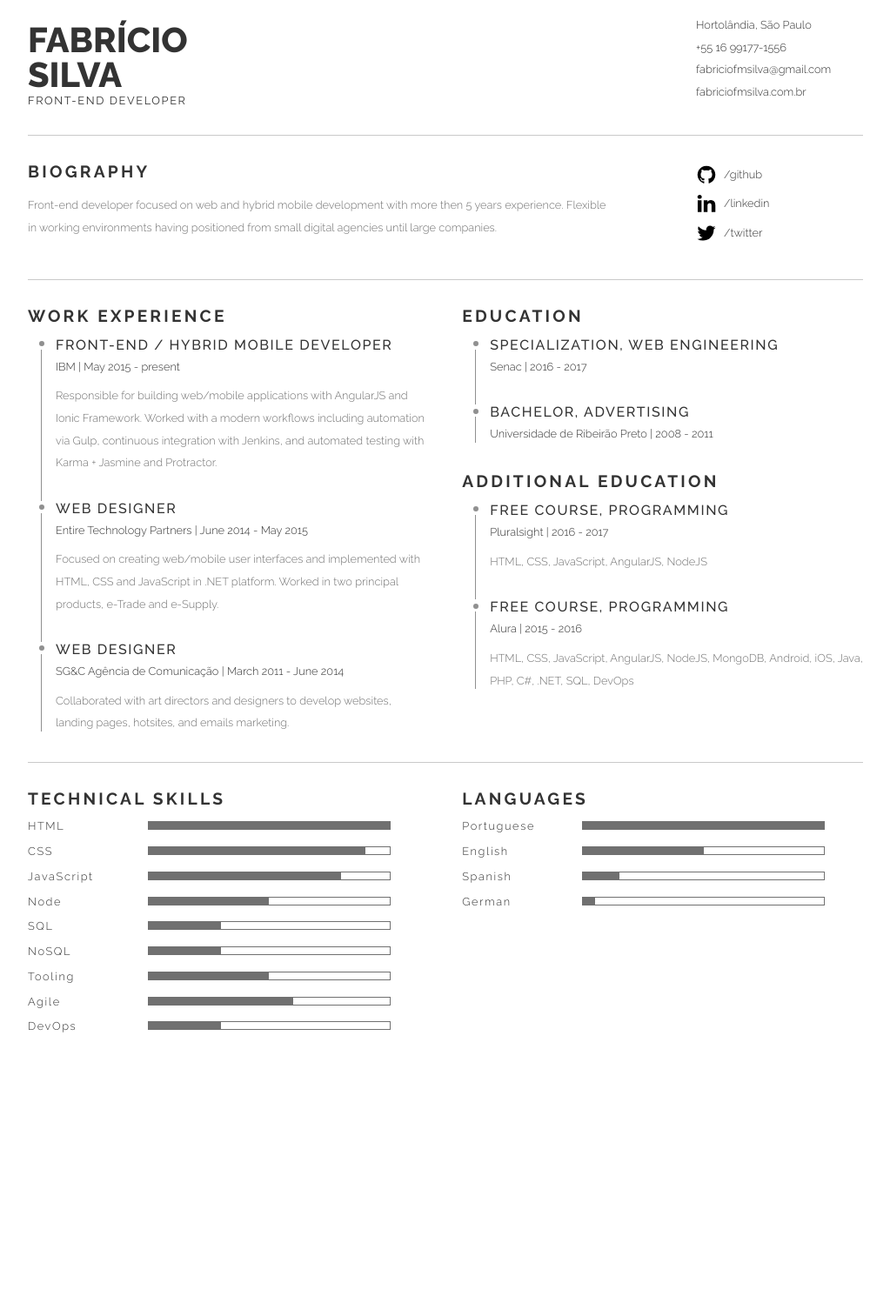
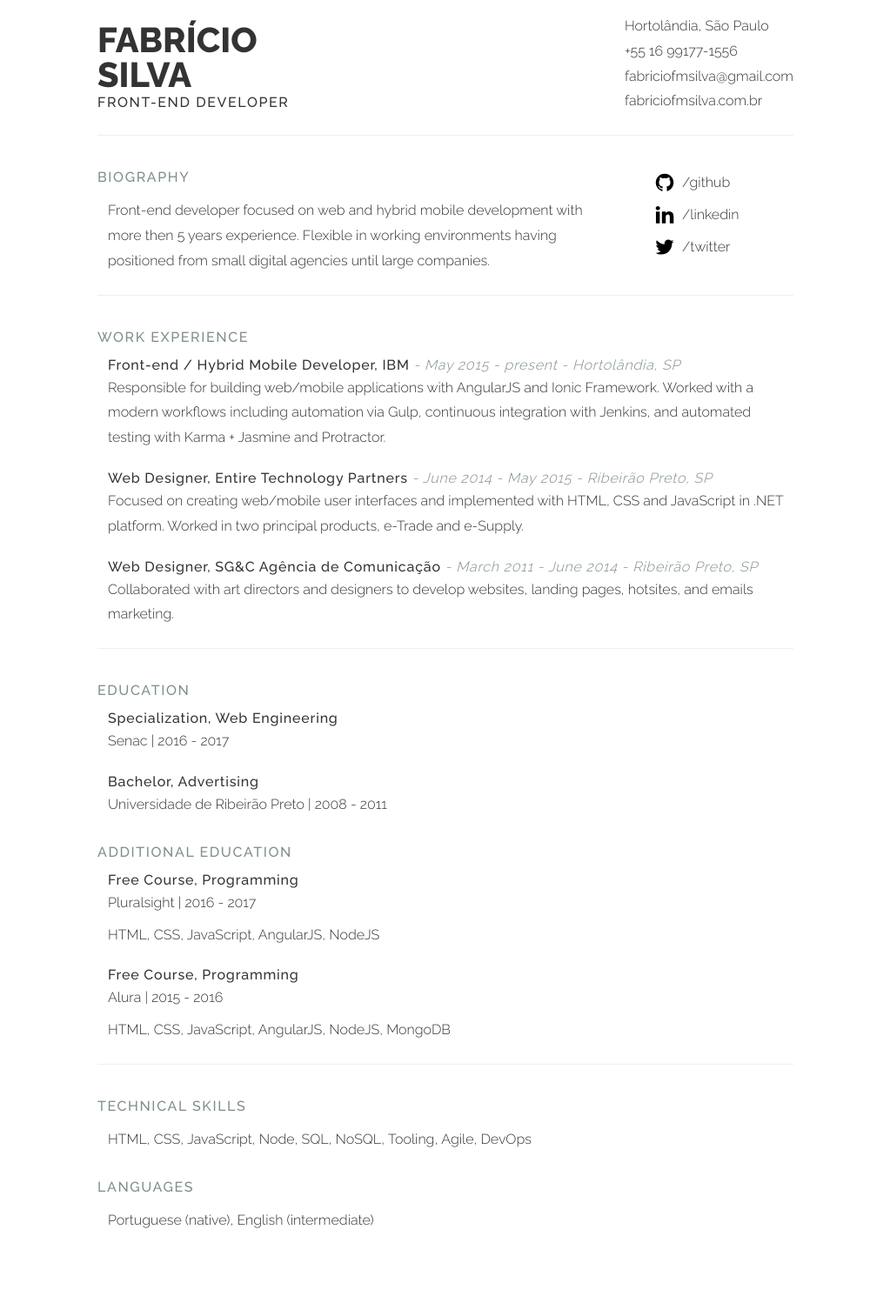
Before and after one commit to fabriciofmsilva/fabriciofmsilva.github.io, a Jekyll site: the page resume/index.html, which Jekyll copies as it is, in a window 1280 px wide. Shown: the whole page at 87% size, without its empty margins (128-1151 px from the left). Built offline with Jekyll 4.4.1, drawn with Linux system fonts in a browser that asks for light colours; before the commit the page ends 1264 px from its top, so only the background shows below that.

Commit message:
changed resume layout

```diff
--- a/resume/index.html
+++ b/resume/index.html
@@ -10,189 +10,6 @@
 <meta name="viewport" content="width=device-width">
 <!-- CSS Stylesheet -->
 <link rel="stylesheet" href="http://fonts.googleapis.com/css?family=Oswald:300,400">
-<style>
-/*! @fabriciofmsilva */
-/*
-body {
-padding: 20px;
-font-family: Georgia, "Cambria", serif;
-font-size: 1.25em;
-font-weight: 300;
-line-height: 1.6;
-color: #333;
-background: #fff;
-}
-h1, h2, h3 {
-font-family: "Oswald", sans-serif;
-color: #201E1C;
-font-weight: 400;
-line-height: 1.2;
-}
-h1 {
-font-size: 4.25em;
-margin: 0;
-}
-h2 {
-margin: 0;
-font-size: 2em;
-font-weight: 300;
-}
-h3 {
-font-size: 2rem;
-font-weight: 400;
-margin: 1.5em 0 .2em;
-}
-h3 i {
-font-weight: 300;
-}
-a, a:hover, a:visited {
-border-bottom: 1px dotted #008DDE;
-color: #008dde;
-font-weight: 600;
-text-decoration: none;
-transition: all .6s ease-in-out;
-}
-a:hover {
-border-bottom: 1px solid #0197ed;
-color: #0197ed;
-transition: all .3s ease-in-out;
-}
-p {
-font-size: 1.6rem;
-margin: 0 0 .2em;
-}
-i {
-color: #6f6f6f;
-}
-ul {
-margin: auto;
-padding: 0;
-}
-li {
-font-size: 1.6rem;
-list-style: none;
-}
-hr {
-border: 0;
-border-top: 1px dotted #E5E4E4;
-clear: both;
-margin: 2em auto 1.5em;
-}
-.list-inline {
-padding-left: 0;
-list-style: none;
-}
-.list-inline li {
-display: inline-block;
-}
-.list-inline li:after {
-padding-right: 4px;
-content: ",";
-color: #777;
-}
-.list-inline li:last-of-type:after {
-content: "";
-}
-.hidden {
-border: 0;
-}
-.resume {
-background: #fff;
-margin: auto;
-max-width: 820px;
-padding: 20px;
-}
-.entry-header {
-float: left;
-width: 18%;
-font-style: italic;
-}
-.entry-header h2 {
-  font-size: 1.75em;
-}
-.header:before, .header:after, section:before, section:after {
-content: " ";
-display: table;
-}
-.header:after, section:after {
-clear: both;
-}
-.header-title {
-float: left;
-width: 50%;
-}
-.header-contact {
-float: right;
-width: 50%;
-padding-top: 18px;
-font-weight: bold;
-text-align: right;
-}
-.content {
-float: right;
-width: 80%;
-}
-.content .item:first-child h3 {
-margin-top: 0;
-}
-.local {
-font-size: 1.4rem;
-}
-.footer {
-text-align: center;
-}
-@media screen and (max-width: 820px) {
-h2 {
-font-size: 2.6rem;
-margin-bottom: 0.4em;
-}
-.header-title, .header-contact {
-padding: 0;
-text-align: center;
-width: 100%;
-}
-.entry-header, .content {
-float: none;
-width: 100%;
-}
-}
-@media print {
-  body {
-    font-size: 10pt !important;
-  }
-  .header-info {
-    font-size: 10pt !important;
-  }
-  .header-contact {
-    padding-top: 0 !important;
-    font-size: 10pt !important;
-    line-height: 1.4;
-  }
-  .header-contact p {
-    margin: 0;
-  }
-  h1 {
-    font-size: 20pt !important;
-  }
-  h2 {
-    font-size: 16pt !important;
-  }
-  .entry-header h2 {
-    font-size: 14px !important;
-  }
-  h3 {
-    margin-top: 1.2em;
-    font-size: 12pt !important;
-  }
-  p {
-    font-size: 11pt !important;
-  }
-  .resume {
-    padding: 0;
-  }
-}
-*/
-</style>
 <link href="https://fonts.googleapis.com/css?family=Raleway:100,200,300,400,500,600,700,800,900" rel="stylesheet">
 <link href="style.css" rel="stylesheet">
 </head>
@@ -228,7 +45,7 @@ width: 100%;
     <div class="row">
       <div class="col-two-third">
         <h2>Biography</h2>
-        <p>Front-end developer focused on web and hybrid mobile development with more then 5 years experience. Flexible in working environments having positioned from small digital agencies until large companies.</p>
+        <p class="text">Front-end developer focused on web and hybrid mobile development with more then 5 years experience. Flexible in working environments having positioned from small digital agencies until large companies.</p>
       </div>
 
       <ul class="col-one-third social">
@@ -268,23 +85,29 @@ width: 100%;
 
   <hr>
 
-  <div class="row">
-    <section class="col-half entry experience">
+  <section class="entry experience">
     <h2>Work Experience</h2>
 
     <div class="item" itemprop="worksFor" itemscope itemtype="http://schema.org/OrganizationRole">
-        <h3>Front-end / Hybrid Mobile Developer</h3>
-        <p class="local">
-          <span itemprop="name">IBM</span> | <time datetime="2015-03-02" itemprop="startDate">May 2015</time> - <time datetime="2016-06-23" itemprop="endDate">present</time>
-        </p>
+      <h3>
+        <span itemprop="roleName">Front-end <span class="sr-only">Developer</span></span> / Hybrid Mobile Developer, <span itemprop="name">IBM</span>
+        <span class="subtitle-info">
+          - <time datetime="2015-03-02" itemprop="startDate">May 2015</time> - <time datetime="2016-06-23" itemprop="endDate">present</time>
+          - Hortolândia, SP
+        </span>
+      </h3>
 
       <p itemprop="description">Responsible for building web/mobile applications with AngularJS and Ionic Framework. Worked with a modern workflows including automation via Gulp, continuous integration with Jenkins, and automated testing with Karma + Jasmine and Protractor.</p>
     </div>
 
     <div class="item" itemprop="worksFor" itemscope itemtype="http://schema.org/OrganizationRole">
-        <h3>Web Designer</h3>
-        <p class="local">
-          <span itemprop="name">Entire Technology Partners</span> | <time datetime="2014-06-01" itemprop="startDate">June 2014</time> - <time datetime="2015-05-01" itemprop="endDate">May 2015</time></p>
+      <h3>
+        <span itemprop="roleName">Web Designer</span>, <span itemprop="name">Entire Technology Partners</span>
+        <span class="subtitle-info">
+          - <time datetime="2014-06-01" itemprop="startDate">June 2014</time> - <time datetime="2015-05-01" itemprop="endDate">May 2015</time>
+          - Ribeirão Preto, SP
+        </span>
+      </h3>
 
       <p itemprop="description">Focused on creating web/mobile user interfaces and implemented with HTML, CSS and JavaScript in .NET platform. Worked in two principal products, e-Trade and e-Supply.</p>
     </div>
@@ -298,16 +121,20 @@ width: 100%;
     </div>
 
     <div class="item" itemprop="worksFor" itemscope itemtype="http://schema.org/OrganizationRole">
-        <h3>Web Designer</h3>
-        <p class="local">
-          <span itemprop="name">SG&amp;C Agência de Comunicação</span> | <time datetime="2011-03-01" itemprop="startDate">March 2011</time> - <time datetime="2014-06-01" itemprop="startDate">June 2014</time>
-        </p>
+      <h3>
+       <span itemprop="roleName"> Web Designer</span>, <span itemprop="name">SG&amp;C Agência de Comunicação</span>
+       <span class="subtitle-info">
+        - <time datetime="2011-03-01" itemprop="startDate">March 2011</time> - <time datetime="2014-06-01" itemprop="startDate">June 2014</time>
+        - Ribeirão Preto, SP
+       </span>
+      </h3>
 
       <p itemprop="description">Collaborated with art directors and designers to develop websites, landing pages, hotsites, and emails marketing.</p>
     </div>
   </section>
 
-    <div class="col-half">
+  <hr>
+
   <section class="entry education">
     <h2>Education</h2>
 
@@ -354,11 +181,9 @@ width: 100%;
         </span>
         | <time itemprop="startDate">2015</time> - <time itemprop="endDate">2016</time>
       </p>
-          <p>HTML, CSS, JavaScript, AngularJS, NodeJS, MongoDB, Android, iOS, Java, PHP, C#, .NET, SQL, DevOps</p>
+      <p>HTML, CSS, JavaScript, AngularJS, NodeJS, MongoDB</p>
     </div>
   </section>
-    </div>
-  </div>
 
   <section class="entry courses sr-only">
     <header class="entry-header">
@@ -405,73 +230,32 @@ width: 100%;
 
   <hr>
 
-  <div class="row">
-    <section class="col-half entry skill">
+  <section class="entry skill">
     <h2>Technical skills</h2>
 
     <ul class="skills">
-        <li>
-          <h3>HTML</h3>
-          <div class="meter" data-value="100"></div>
-        </li>
-        <li>
-          <h3>CSS</h3>
-          <div class="meter" data-value="90"></div>
-        </li>
-        <li>
-          <h3>JavaScript</h3>
-          <div class="meter" data-value="80"></div>
-        </li>
-        <li>
-          <h3>Node</h3>
-          <div class="meter" data-value="50"></div>
-        </li>
-        <li>
-          <h3>SQL</h3>
-          <div class="meter" data-value="30"></div>
-        </li>
-        <li>
-          <h3>NoSQL</h3>
-          <div class="meter" data-value="30"></div>
-        </li>
-        <li>
-          <h3>Tooling</h3>
-          <div class="meter" data-value="50"></div>
-        </li>
-        <li>
-          <h3>Agile</h3>
-          <div class="meter" data-value="60"></div>
-        </li>
-        <li>
-          <h3>DevOps</h3>
-          <div class="meter" data-value="30"></div>
-        </li>
+      <li>HTML</li>
+      <li>CSS</li>
+      <li>JavaScript</li>
+      <li>Node</li>
+      <li>SQL</li>
+      <li>NoSQL</li>
+      <li>Tooling</li>
+      <li>Agile</li>
+      <li>DevOps</li>
     </ul>
   </section>
 
-    <section class="col-half entry language">
+  <section class="entry language">
     <h2>Languages</h2>
 
     <ul class="skills">
-        <li>
-          <h3>Portuguese</h3>
-          <div class="meter" data-value="100"></div>
-        </li>
-        <li>
-          <h3>English</h3>
-          <div class="meter" data-value="50"></div>
-        </li>
-        <li>
-          <h3>Spanish</h3>
-          <div class="meter" data-value="15"></div>
-        </li>
-        <li>
-          <h3>German</h3>
-          <div class="meter" data-value="5"></div>
-        </li>
+      <li>Portuguese (native)</li>
+      <li>English (intermediate)</li>
+      <!-- <li>Spanish</li>
+      <li>German</li> -->
     </ul>
   </section>
-  </div>
 
   <section class="entry events sr-only">
     <header class="entry-header">
--- a/resume/style.css
+++ b/resume/style.css
@@ -7,8 +7,8 @@ body {
   font-family: 'Raleway', sans-serif;
   font-weight: 300;
   color: #333;
-  line-height: 2;
-  font-size: .8rem;
+  line-height: 1.8;
+  font-size: 1rem;
 }
 
 h1,
@@ -20,7 +20,8 @@ h3 {
 
 p {
   margin: 0;
-  color: #707070;
+  color: #333;
+  font-weight: 300;
 }
 
 address {
@@ -28,10 +29,10 @@ address {
 }
 
 hr {
-  margin-top: 2rem;
-  margin-bottom: 2rem;
+  margin-top: 1.5rem;
+  margin-bottom: 2.5rem;
   border: none;
-  border-bottom: 1px solid #c9c9c9;
+  border-bottom: 1px solid #ecf0f1;
 }
 
 
@@ -40,9 +41,9 @@ hr {
   padding: 1rem;
 }
 
-@media (min-width: 60rem) {
+@media (min-width: 50rem) {
   .resume {
-    max-width: 60rem;
+    max-width: 50rem;
     margin-right: auto;
     margin-left: auto;
     padding: 0;
@@ -71,8 +72,9 @@ hr {
 }
 
 .brand h2 {
-  font-size: 1em;
-  font-weight: 400;
+  font-size: 1rem;
+  font-weight: 500;
+  text-transform: uppercase;
   letter-spacing: .1rem;
 }
 
@@ -80,9 +82,9 @@ hr {
   color: #333;
 }
 
-.contact {
+/* .contact {
   line-height: 2;
-}
+} */
 
 .contact a {
   color: inherit;
@@ -117,17 +119,29 @@ hr {
 /* Entry */
 .entry h2 {
   margin-bottom: 1rem;
-  font-size: 1.2rem;
+  font-size: 1rem;
+  font-weight: 500;
+  color: #7f8c8d;
   text-transform: uppercase;
-  letter-spacing: .2rem;
+  letter-spacing: .1rem;
 }
 
 .entry h3 {
   margin-bottom: .25rem;
   font-size: 1rem;
   font-weight: 500;
-  text-transform: uppercase;
-  letter-spacing: .1rem;
+  /* text-transform: uppercase; */
+  letter-spacing: .05rem;
+}
+
+.subtitle-info {
+  font-style: italic;
+  font-weight: 300;
+  color: #7f8c8d;
+}
+
+.text {
+  padding-left: .75rem;
 }
 
 .local {
@@ -141,8 +155,8 @@ hr {
 
 .item {
   position: relative;
-  margin-bottom: 2rem;
-  padding-left: 2rem;
+  margin-bottom: 1.5rem;
+  padding-left: .75rem;
 }
 
 .item:last-of-type {
@@ -153,7 +167,7 @@ hr {
   margin-top: 1rem;
 }
 
-.item:before {
+/* .item:before {
   position: absolute;
   top: .2rem;
   left: 13px;
@@ -174,11 +188,11 @@ hr {
   height: calc(100% + .75rem + 6px);
   background-color: #909090;
   content: "";
-}
-
+} */
+/*
 .item:last-of-type:after {
   height: calc(100% - 1rem);
-}
+} */
 
 
 /* Social */
@@ -211,90 +225,23 @@ hr {
 
 /* Skills */
 .skills {
+  margin: 0;
+  margin-bottom: 2rem;
   padding: 0;
+  padding-left: .75rem;
   list-style: none;
 }
 
 .skills li {
-  display: flex;
+  display: inline-block;
 }
 
-.skills h3 {
-  flex-basis: 30%;
-  flex-grow: 0;
-  margin-bottom: 1rem;
-  font-size: .8rem;
-  font-weight: 300;
-  text-transform: none;
+.skills li:after {
+  content: ",";
 }
 
-.skills .meter {
-  flex-basis: 60%;
-  flex-grow: 0;
-}
-
-
-/* Meter */
-.meter {
-  position: relative;
-  height: .5rem;
-  border: 1px solid #707070;
-}
-
-.meter:before {
-  display: block;
-  width: 0;
-  height: 100%;
+.skills li:last-of-type:after {
   content: "";
-  background-color: #707070;
-}
-
-.meter[data-value="100"]:before {
-  width: 100%;
-}
-
-.meter[data-value="90"]:before {
-  width: 90%;
-}
-
-.meter[data-value="80"]:before {
-  width: 80%;
-}
-
-.meter[data-value="70"]:before {
-  width: 70%;
-}
-
-.meter[data-value="60"]:before {
-  width: 60%;
-}
-
-.meter[data-value="50"]:before {
-  width: 50%;
-}
-
-.meter[data-value="40"]:before {
-  width: 40%;
-}
-
-.meter[data-value="30"]:before {
-  width: 30%;
-}
-
-.meter[data-value="20"]:before {
-  width: 20%;
-}
-
-.meter[data-value="15"]:before {
-  width: 15%;
-}
-
-.meter[data-value="10"]:before {
-  width: 10%;
-}
-
-.meter[data-value="5"]:before {
-  width: 5%;
 }
 
 
@@ -321,15 +268,15 @@ hr {
 
 @media print {
   html {
-    font-size: 11pt;
+    font-size: 13px;
   }
 
   body {
-    line-height: 1.6;
+    line-height: 1.5;
   }
 
   hr {
-    margin-top: 1.5rem;
+    margin-top: 1rem;
     margin-bottom: 1.5rem;
   }
 
```
Lines whose indentation alone changed are shown as unchanged.
